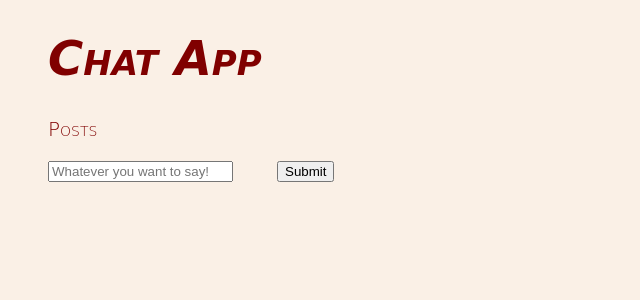
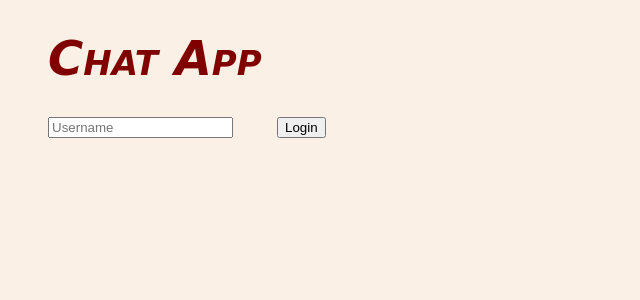
Before and after one commit to dgorbunov/PythonServerBackend, a Flask app: page / in a window 1280 px wide. Shown: the top 300 px of the page, without its empty margins (0-640 px from the left). Run offline with Flask 2, Linux system fonts and the light colour scheme; data that the repository does not hold is empty.

Commit message:
Added Login

```diff
--- a/app.py
+++ b/app.py
@@ -1,9 +1,10 @@
 from pymongo import MongoClient
-from flask import Flask, render_template, request
+from flask import Flask, render_template, request, session
 import datetime
 
 
 app = Flask(__name__)
+app.secret_key = 'qwertyuiop'
 
 client = MongoClient("mongodb+srv://admin:admin@cluster0-clvxi.mongodb.net/test?retryWrites=true&w=majority")
 db = client['blueprint2020']
@@ -11,7 +12,16 @@ messages = db['messages']
 
 @app.route('/', methods=['GET'])
 def home():
-    return render_template('index.html', messages=messages.find({})) #renders all messages
+    return render_template('index.html',
+    messages=messages.find({}), #renders all messages
+    loggedIn =('username' in session),
+    username=session.get('username',''))
+
+
+@app.route('/login', methods=['POST'])
+def login():
+    session['username'] = request.form['username']
+    return 'success'
 
 @app.route('/message', methods=['POST'])
 def new_message():
--- a/static/main.js
+++ b/static/main.js
@@ -1,4 +1,12 @@
 $(document).ready(function(){
+  $('#login').click(function() {
+    const username = $('#username').val();
+    $.post('/login', {
+      username:username,
+    }).done(function () {
+      document.location.reload();
+  });
+});
   $('#submit').click(function(){
     const message = $('#message').val();
     $.post('/message', { //send a post request to the backend
--- a/templates/index.html
+++ b/templates/index.html
@@ -35,9 +35,14 @@ button {
 
 <body>
   <h1>Chat App</h1>
+  {% if not loggedIn %} <!-- if not logged in show log in field -->
+  <input id="username" type="text" placeholder="Username" />
+  <button id="login">Login</button>
+  {% else %} <!-- else show posts box -->
   <h3>Posts</h3>
   <input id='message' type="text" placeholder="Whatever you want to say!" />
   <button id='submit'>Submit</button>
+  {% endif %} <!-- end if statement -->
   <div>
     {% for message in messages %}
     <p>[{{message['ts'] }}] - {{ message['message'] }} </p>
```
Also changed, not shown: README.md.
